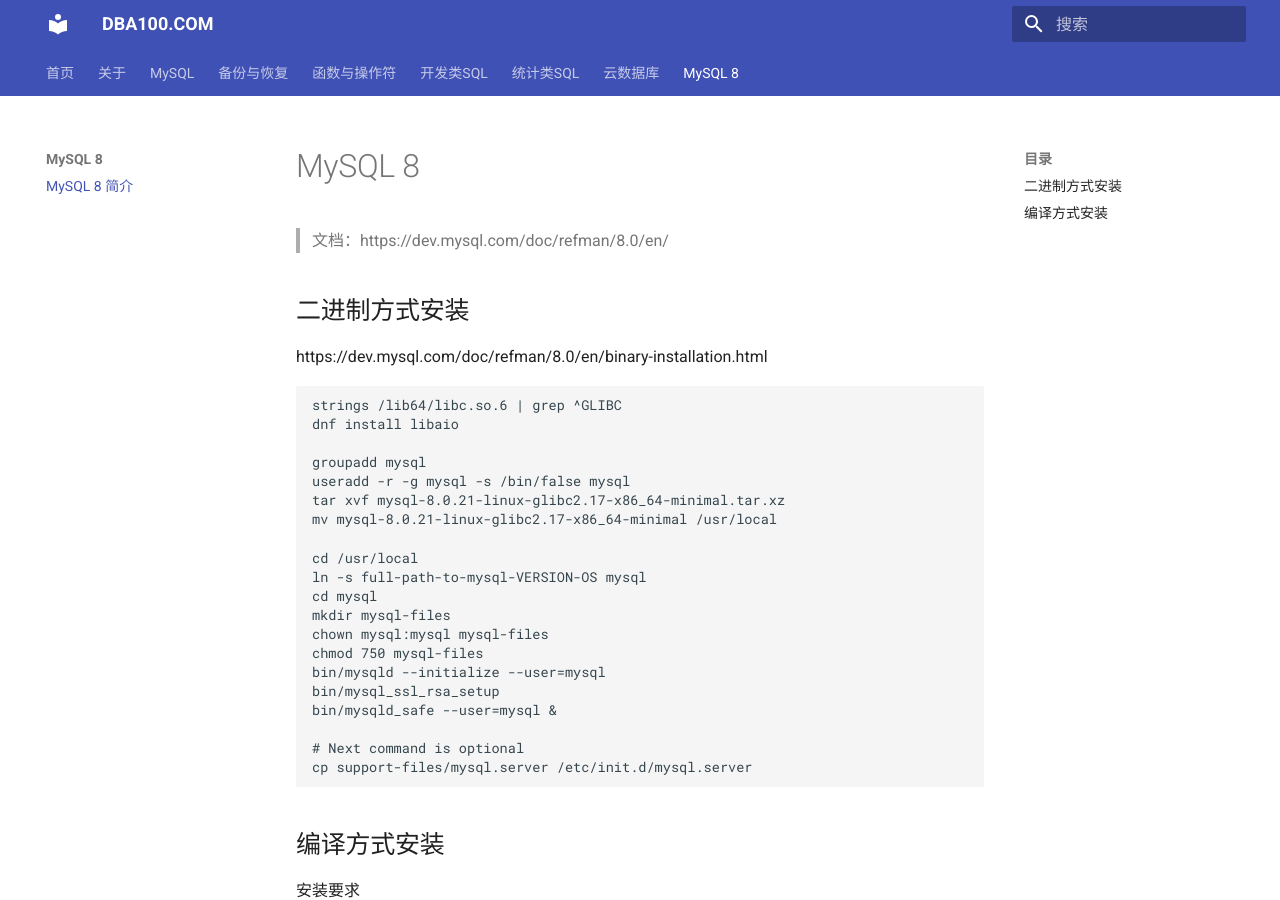
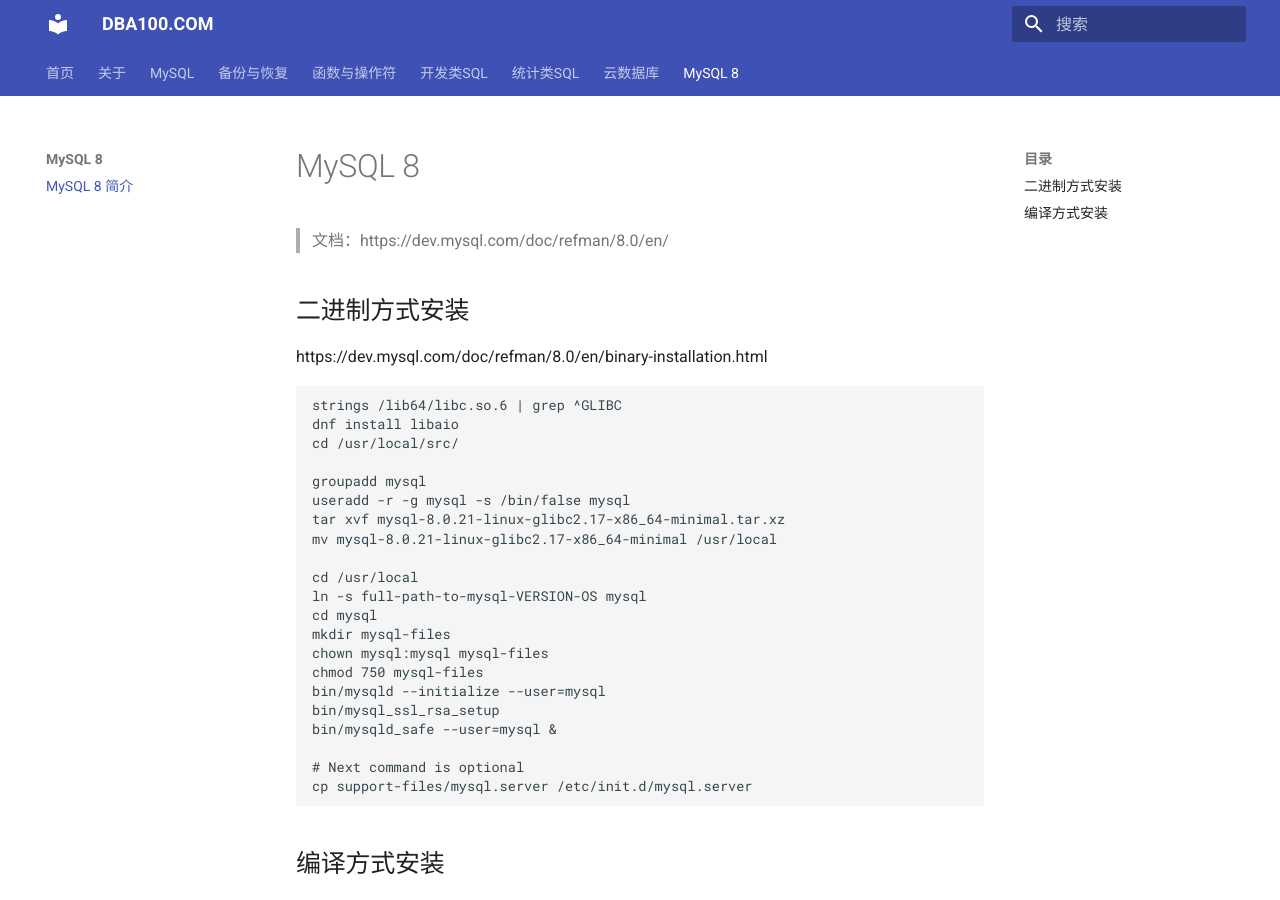
Before and after one commit to duliang123/dba100, an MkDocs documentation site: the page built from docs/mysql8/index.md, in a window 1280 px wide and 900 px high. Built offline with MkDocs 1.6.1 and Material for MkDocs 9.7.7, drawn with Linux system fonts in a browser that asks for light colours.

Commit message:
Update index.md

````diff
--- a/docs/mysql8/index.md
+++ b/docs/mysql8/index.md
@@ -10,6 +10,7 @@ https://dev.mysql.com/doc/refman/8.0/en/binary-installation.html
 ```
 strings /lib64/libc.so.6 | grep ^GLIBC
 dnf install libaio
+cd /usr/local/src/
 
 groupadd mysql
 useradd -r -g mysql -s /bin/false mysql
````
